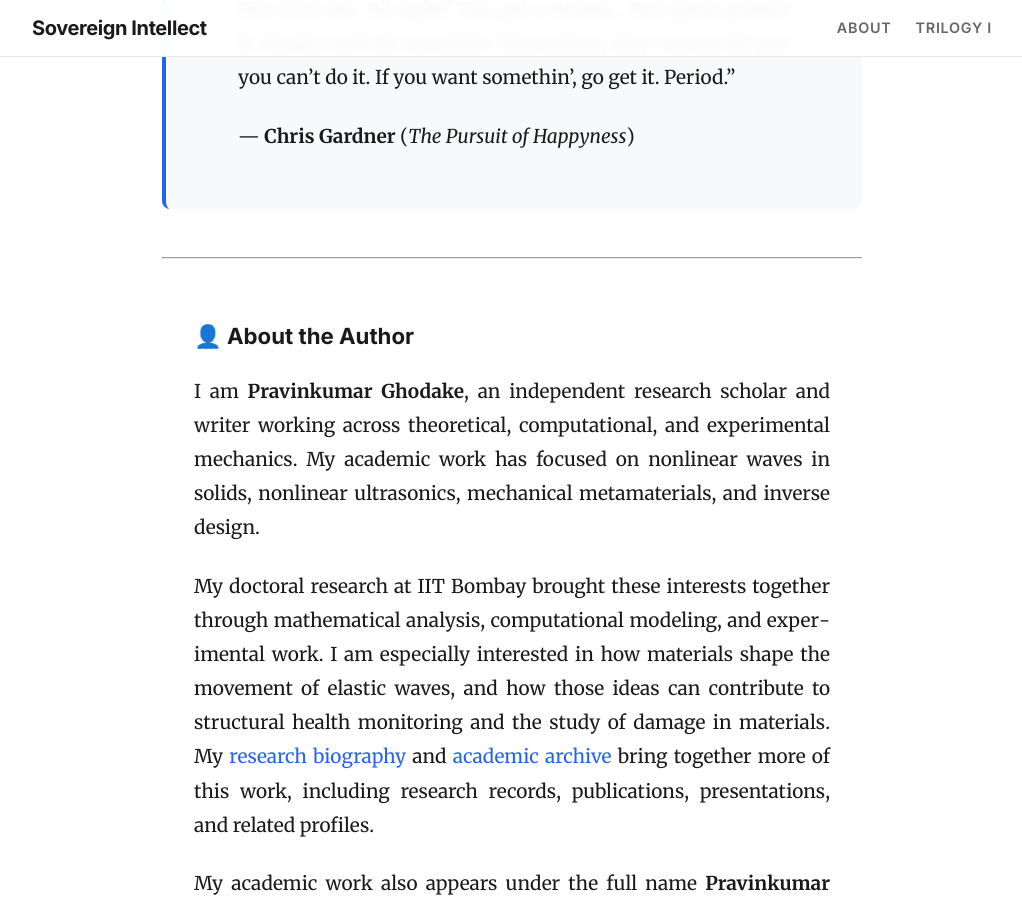
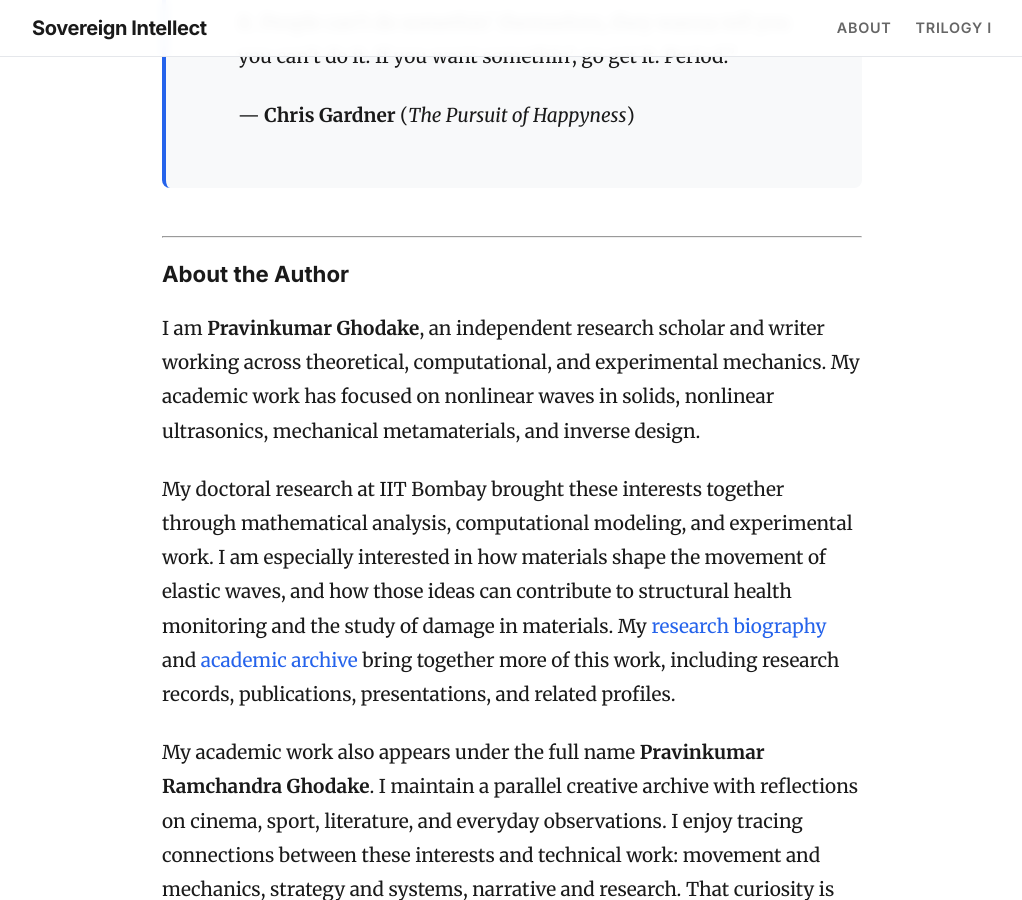
Before and after one commit to pravinkumar-ghodake/sovereign-intellect-blog, a Jekyll site: the page built from about.md, in a window 1280 px wide and 900 px high, scrolled down 1621 px. Shown: the whole window, without its empty margins (128-1150 px from the left). Built offline with Jekyll 4.4.1, drawn with Linux system fonts in a browser that asks for light colours.

Commit message:
Update about.md

```diff
--- a/about.md
+++ b/about.md
@@ -23,8 +23,6 @@ Links to public records and related research profiles help readers follow the wo
 
 </div>
 
----
-
 <p><strong>My archive as a case study.</strong> When an essay draws on my own archive or research, I identify that connection in the discussion. I use these examples to explore questions of authorship, provenance, and how independent research is understood.</p>
 
 ---
@@ -43,9 +41,7 @@ The essays take an analytical form, but the reason this publication matters to m
 
 ---
 
-<div style="background: var(--bg-primary); padding: 2rem; border-radius: 8px; margin-bottom: 3rem;" align="justify" markdown="1">
-
-### 👤 About the Author
+### About the Author
 
 I am **Pravinkumar Ghodake**, an independent research scholar and writer working across theoretical, computational, and experimental mechanics. My academic work has focused on nonlinear waves in solids, nonlinear ultrasonics, mechanical metamaterials, and inverse design.
 
@@ -53,13 +49,11 @@ My doctoral research at IIT Bombay brought these interests together through math
 
 My academic work also appears under the full name **Pravinkumar Ramchandra Ghodake**. I maintain a parallel creative archive with reflections on cinema, sport, literature, and everyday observations. I enjoy tracing connections between these interests and technical work: movement and mechanics, strategy and systems, narrative and research. That curiosity is one of the ideas behind *The Polymath Code*.
 
-</div>
-
 ---
 
 ### 🧭 Editorial Standards
 
-<div class="post-content" style="font-size: 1.05rem;" markdown="1">
+<div class="post-content" markdown="1">
 
 | Standard | Practice |
 | :--- | :--- |
```
